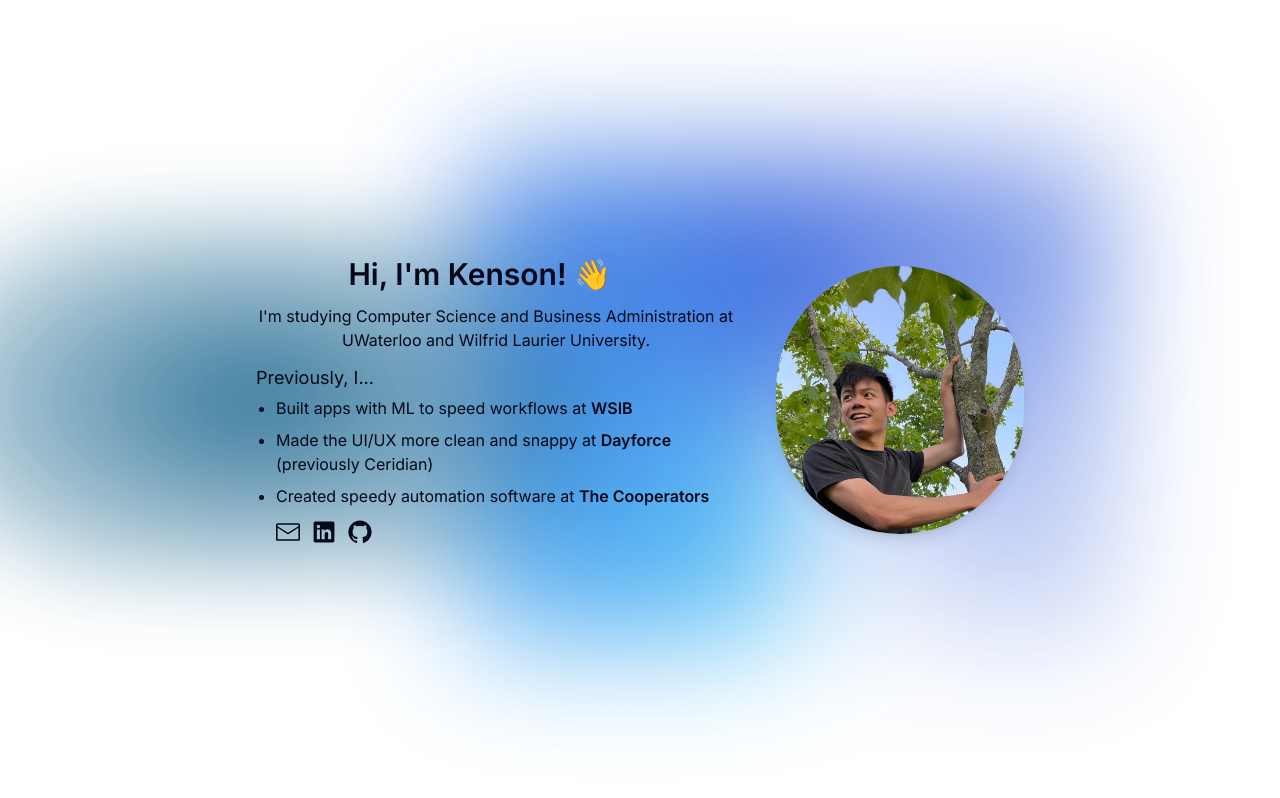
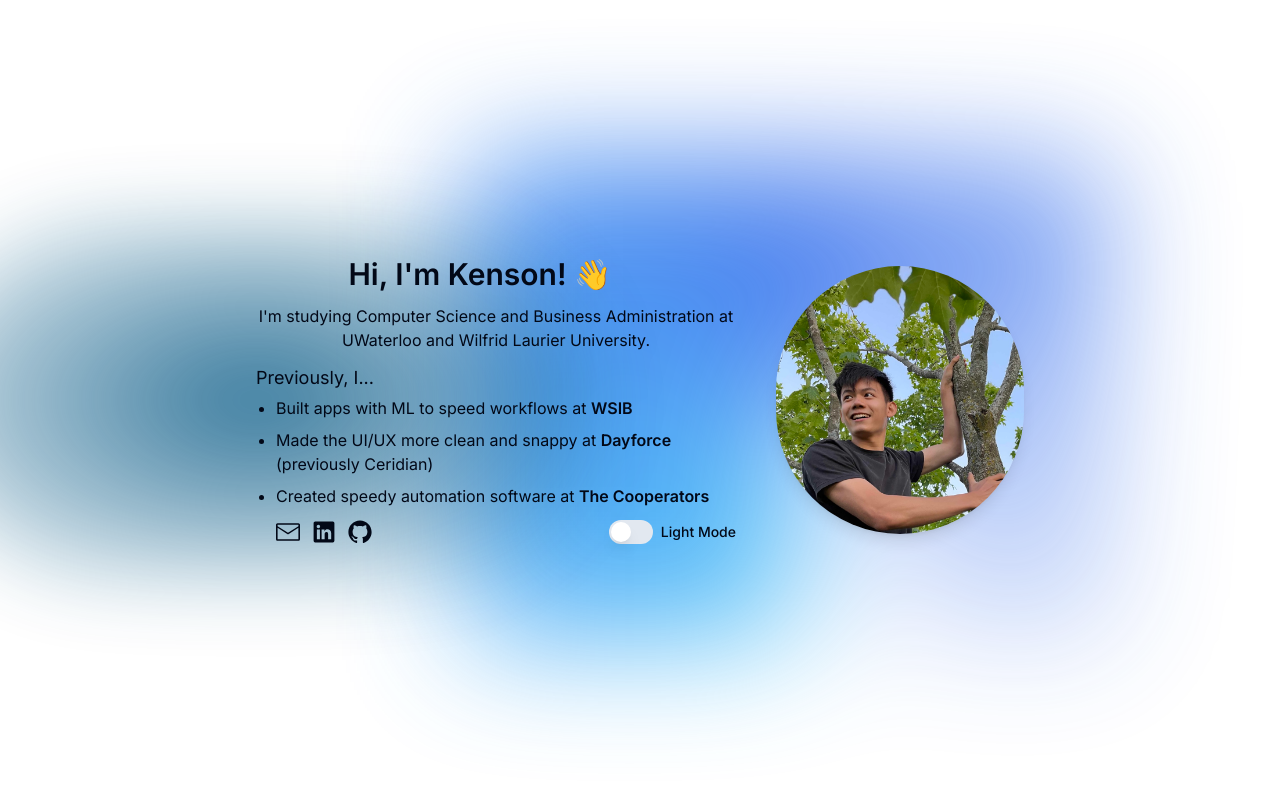
Before and after one commit to kensonhui/kensonhui.github.io, a Next.js app: page / in a window 1280 px wide. Shown: the top 798 px of the page. Built offline with nearby package versions, Linux system fonts and the light colour scheme.

Commit message:
Add theme switch

```diff
--- a/package.json
+++ b/package.json
@@ -10,6 +10,8 @@
   },
   "dependencies": {
     "@radix-ui/react-icons": "^1.3.0",
+    "@radix-ui/react-label": "^2.0.2",
+    "@radix-ui/react-switch": "^1.0.3",
     "@radix-ui/react-toast": "^1.1.5",
     "class-variance-authority": "^0.7.0",
     "clsx": "^2.1.1",
--- a/src/app/layout.tsx
+++ b/src/app/layout.tsx
@@ -19,12 +19,7 @@ export default function RootLayout({
   return (
     <html lang="en">
       <body className={inter.className}>
-        <ThemeProvider
-          attribute="class"
-          defaultTheme="system"
-          enableSystem
-          disableTransitionOnChange
-        >
+        <ThemeProvider attribute="class" defaultTheme="system" enableSystem>
           {children}
           <Toaster />
         </ThemeProvider>
--- a/src/app/page.tsx
+++ b/src/app/page.tsx
@@ -23,7 +23,7 @@ export default function Home() {
          before:content-['']
          before:dark:bg-gradient-to-br
          before:dark:from-transparent
-         before:dark:to-blue-700
+         before:dark:to-blue-600
          before:dark:opacity-70
          before:lg:h-[360px]
          sm:before:w-[670px]
@@ -35,7 +35,7 @@ export default function Home() {
          after:translate-x-1/3
          after:bg-gradient-conic
          after:from-sky-400
-         after:via-blue-700
+         after:via-blue-600
          after:blur-3xl after:content-['']
          after:absolute
          after:dark:from-sky-900
@@ -84,20 +84,28 @@ export default function Home() {
         </section>
       </div>
       <div className="w-full flex sm:px-2 md:px-16 lg:px-32 2xl:px-96 pb-16 ">
-        <div className="rounded-md shadow-md py-6 px-10">
+        <div className="rounded-md py-6 px-10">
           <p className="text-2xl">Recently, I've been...</p>
-          <ul className="list-disc mt-2 space-y-2">
+          <ul className="list-disc mt-4 space-y-2">
             <li>
-              <Link href="https://ourslash.company/">
+              <a
+                href="https://ourslash.company/"
+                rel="noopener noreferrer"
+                target="_blank"
+              >
                 working with friends to make reading research papers more social
                 and interactive
-              </Link>
+              </a>
             </li>
             <li>
-              <Link href="https://ourslash.company/">
+              <a
+                href="https://arxiv.org/abs/2404.05553"
+                rel="noopener noreferrer"
+                target="_blank"
+              >
                 contributing to data processing to tackle EEG image
                 reconstruction. We submitted to NeurIPS 2024, check it out here!
-              </Link>
+              </a>
             </li>
             <li>
               marketing for a dessert place opening soon in Waterloo, yum!
--- a/src/components/SocialTab.tsx
+++ b/src/components/SocialTab.tsx
@@ -8,6 +8,9 @@ import {
 } from "@radix-ui/react-icons";
 import { useToast } from "./ui/use-toast";
 import { ToastAction } from "@/components/ui/toast";
+import { Switch } from "./ui/switch";
+import { useTheme } from "next-themes";
+import { Label } from "./ui/label";
 
 const email = "kenson.hui22@gmail.com";
 
@@ -18,9 +21,11 @@ function openInNewTab(url: string) {
 }
 
 const SocialTab = () => {
+  const { setTheme } = useTheme();
   const { toast } = useToast();
   return (
-    <div className="flex mt-3 pl-5 space-x-3">
+    <div className="flex mt-3 pl-5 ">
+      <div className="flex space-x-3 ">
         <IconButton
           Icon={EnvelopeClosedIcon}
           onClick={() => {
@@ -45,6 +50,19 @@ const SocialTab = () => {
           }}
         />
       </div>
+      <div className="flex items-center space-x-2 left-auto ml-auto">
+        <Switch
+          id="light-mode"
+          className=""
+          onCheckedChange={(checked) =>
+            checked ? setTheme("light") : setTheme("dark")
+          }
+        />
+        <Label htmlFor="light-mode" className="cursor-pointer">
+          Light Mode
+        </Label>
+      </div>
+    </div>
   );
 };
 
--- /dev/null
+++ b/src/components/ui/label.tsx
@@ -0,0 +1,26 @@
+"use client"
+
+import * as React from "react"
+import * as LabelPrimitive from "@radix-ui/react-label"
+import { cva, type VariantProps } from "class-variance-authority"
+
+import { cn } from "@/lib/utils"
+
+const labelVariants = cva(
+  "text-sm font-medium leading-none peer-disabled:cursor-not-allowed peer-disabled:opacity-70"
+)
+
+const Label = React.forwardRef<
+  React.ElementRef<typeof LabelPrimitive.Root>,
+  React.ComponentPropsWithoutRef<typeof LabelPrimitive.Root> &
+    VariantProps<typeof labelVariants>
+>(({ className, ...props }, ref) => (
+  <LabelPrimitive.Root
+    ref={ref}
+    className={cn(labelVariants(), className)}
+    {...props}
+  />
+))
+Label.displayName = LabelPrimitive.Root.displayName
+
+export { Label }
--- /dev/null
+++ b/src/components/ui/switch.tsx
@@ -0,0 +1,29 @@
+"use client"
+
+import * as React from "react"
+import * as SwitchPrimitives from "@radix-ui/react-switch"
+
+import { cn } from "@/lib/utils"
+
+const Switch = React.forwardRef<
+  React.ElementRef<typeof SwitchPrimitives.Root>,
+  React.ComponentPropsWithoutRef<typeof SwitchPrimitives.Root>
+>(({ className, ...props }, ref) => (
+  <SwitchPrimitives.Root
+    className={cn(
+      "peer inline-flex h-6 w-11 shrink-0 cursor-pointer items-center rounded-full border-2 border-transparent transition-colors focus-visible:outline-none focus-visible:ring-2 focus-visible:ring-ring focus-visible:ring-offset-2 focus-visible:ring-offset-background disabled:cursor-not-allowed disabled:opacity-50 data-[state=checked]:bg-primary data-[state=unchecked]:bg-input",
+      className
+    )}
+    {...props}
+    ref={ref}
+  >
+    <SwitchPrimitives.Thumb
+      className={cn(
+        "pointer-events-none block h-5 w-5 rounded-full bg-background shadow-lg ring-0 transition-transform data-[state=checked]:translate-x-5 data-[state=unchecked]:translate-x-0"
+      )}
+    />
+  </SwitchPrimitives.Root>
+))
+Switch.displayName = SwitchPrimitives.Root.displayName
+
+export { Switch }
```
Also changed, not shown: 1 other file (tests, documents, lock files or other folders). Lines whose indentation alone changed are shown as unchanged.
